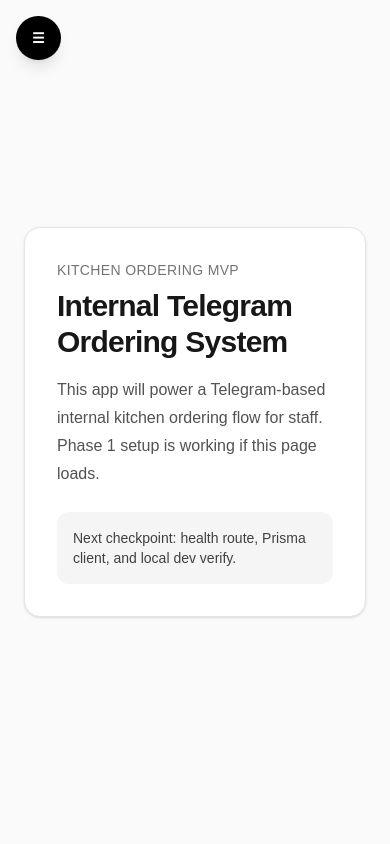
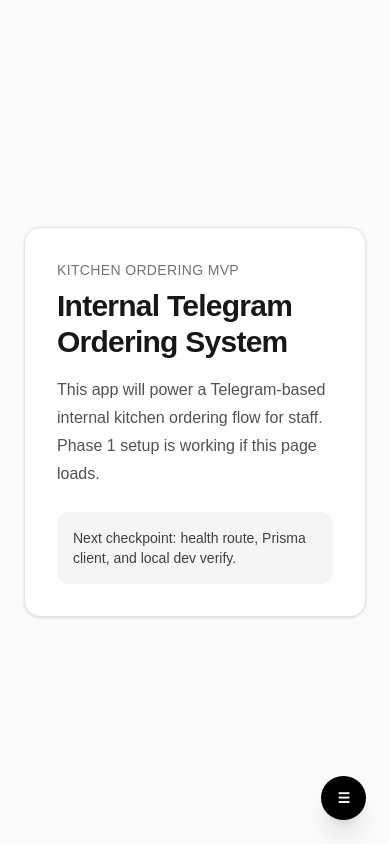
Before and after one commit to vinuch/Kitchen-ordering-, a Next.js app: page / in a window 390 px wide. Built offline with nearby package versions, Linux system fonts and the light colour scheme; no server answers.

Commit message:
move mobile drawer button to bottom right

```diff
--- a/src/app/_components/mobile-drawer.tsx
+++ b/src/app/_components/mobile-drawer.tsx
@@ -17,7 +17,7 @@
       <button
         type="button"
         onClick={() => setOpen(true)}
-        className="fixed left-4 top-4 z-50 rounded-full bg-black px-4 py-3 text-sm font-bold text-white shadow-lg"
+        className="fixed bottom-6 right-6 z-50 rounded-full bg-black px-4 py-3 text-sm font-bold text-white shadow-xl"
       >
         ☰
       </button>
```
